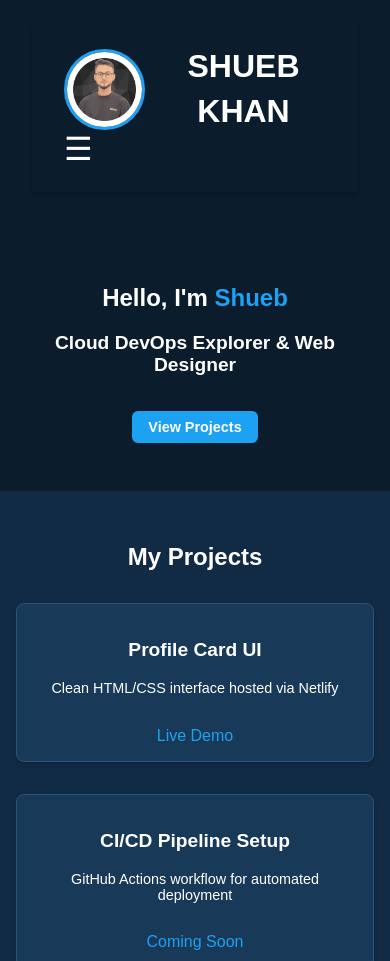
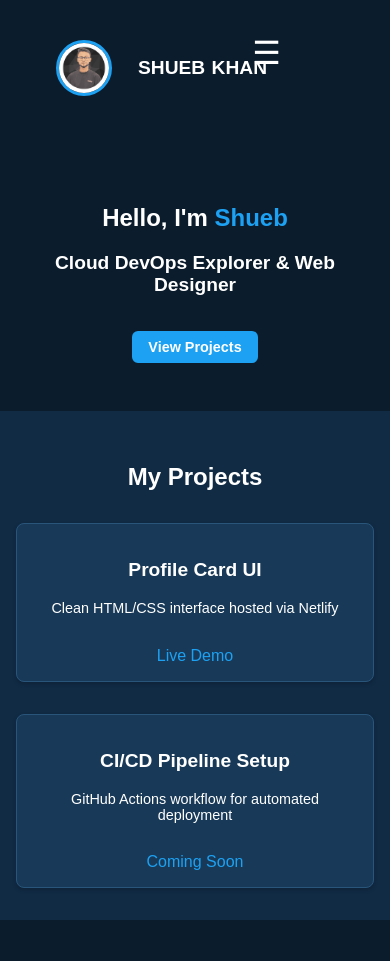
Before and after one commit to Shueb-Khan/shueb-portfolio, a plain HTML site: page index.html in a window 390 px wide. Shown: the top 961 px of the page. Drawn offline with Linux system fonts and the light colour scheme.

Commit message:
Update styles

```diff
--- a/index.html
+++ b/index.html
@@ -8,17 +8,16 @@
  <link rel="stylesheet" href="style.css" />
 </head>
 <body>
-  <!-- Header: Profile -->
+  <!-- Header: Profile & Mobile Layout -->
   <header class="top-bar">
-   <div class="top-bar">
+    <div class="profile-nav-wrapper">
       <div class="profile">
-  <img src="Profile.png" alt="Profile" class="profile-img">
+        <img src="Profile.png" alt="Profile" class="profile-img" />
         <div class="name-container">
           <span class="first-name">SHUEB</span>
           <span class="last-name">KHAN</span>
         </div>
       </div>
-
 
       <div class="menu-toggle" onclick="toggleMenu()">☰</div>
 
@@ -29,7 +28,6 @@
         <li><a href="#contact">Contact</a></li>
       </ul>
     </div>
-
   </header>
 
   <!-- Hero Section -->
--- a/style.css
+++ b/style.css
@@ -258,3 +258,43 @@ footer {
     gap: 1rem;
   }
 }
+
+
+  @media (max-width: 768px) {
+    .profile-nav-wrapper {
+      display: flex;
+      justify-content: space-between;
+      align-items: center;
+      padding: 1rem 1.5rem;
+      position: relative;
+    }
+
+    .profile {
+      flex-direction: row;
+      align-items: center;
+    }
+
+    .profile-img {
+      width: 50px;
+      height: 50px;
+      margin-right: 10px;
+    }
+
+    .name-container {
+      font-size: 1.2rem;
+      flex-direction: row;
+      gap: 0.4rem;
+    }
+
+    .menu-toggle {
+      position: absolute;
+      top: 10px;
+      right: 10px;
+      z-index: 999;
+    }
+
+    .nav-links {
+      top: 55px;
+      right: 10px;
+    }
+  }
```
Lines whose indentation alone changed are shown as unchanged.
